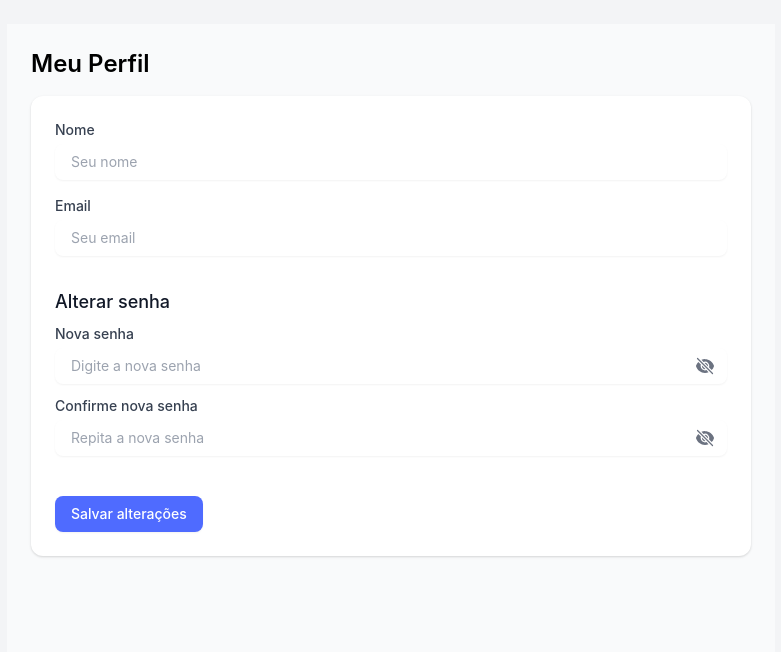
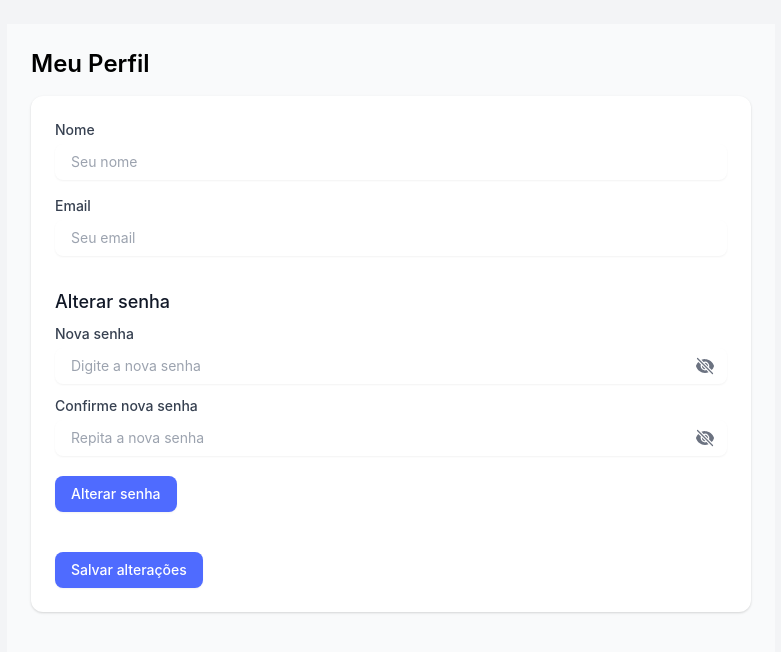
Before and after one commit to katarinacaetano09/agendamento_Israel, a Nuxt app: page /profile in a window 1280 px wide. Shown: the top 652 px of the page, without its empty margins (249-1030 px from the left). Built offline with nearby package versions, Linux system fonts and the light colour scheme; no server answers; the database is empty.

Commit message:
feat(auth): add updatePassword to useAuth; wire ChargePassword to call it with validation

```diff
--- a/app/components/common/ChargePassword.vue
+++ b/app/components/common/ChargePassword.vue
@@ -13,12 +13,18 @@
       v-model="confirmNovaSenhaLocal"
       placeholder="Repita a nova senha"
     />
+    <div class="pt-2">
+      <BaseButton :disabled="changing" @click="handleChange">Alterar senha</BaseButton>
+    </div>
   </div>
 </template>
 
 <script setup lang="ts">
 import { ref, watch } from 'vue'
 import BaseInput from '~/components/BaseInput.vue'
+import BaseButton from '~/components/BaseButton.vue'
+import { useToast } from 'vue-toastification'
+import { useAuth } from '~/composables/useAuth'
 
 const props = withDefaults(defineProps<{
   novaSenha?: string | null
@@ -33,6 +39,10 @@ const emit = defineEmits(["update:novaSenha", "update:confirmNovaSenha"])
 
 const novaSenhaLocal = ref(props.novaSenha ?? '')
 const confirmNovaSenhaLocal = ref(props.confirmNovaSenha ?? '')
+const changing = ref(false)
+
+const toast = useToast()
+const { updatePassword } = useAuth()
 
 watch(novaSenhaLocal, (v) => emit('update:novaSenha', v))
 watch(confirmNovaSenhaLocal, (v) => emit('update:confirmNovaSenha', v))
@@ -40,4 +50,33 @@ watch(confirmNovaSenhaLocal, (v) => emit('update:confirmNovaSenha', v))
 // keep props in sync when parent updates
 watch(() => props.novaSenha, (v) => { if (v !== novaSenhaLocal.value) novaSenhaLocal.value = v ?? '' })
 watch(() => props.confirmNovaSenha, (v) => { if (v !== confirmNovaSenhaLocal.value) confirmNovaSenhaLocal.value = v ?? '' })
+
+async function handleChange() {
+  if (!novaSenhaLocal.value) {
+    toast.error('Informe a nova senha')
+    return
+  }
+  if (novaSenhaLocal.value.length < 6) {
+    toast.error('A senha deve ter pelo menos 6 caracteres')
+    return
+  }
+  if (novaSenhaLocal.value !== confirmNovaSenhaLocal.value) {
+    toast.error('As senhas não conferem')
+    return
+  }
+
+  try {
+    changing.value = true
+    const ok = await updatePassword(novaSenhaLocal.value)
+    if (ok) {
+      // limpa campos e emite updates
+      novaSenhaLocal.value = ''
+      confirmNovaSenhaLocal.value = ''
+      emit('update:novaSenha', '')
+      emit('update:confirmNovaSenha', '')
+    }
+  } finally {
+    changing.value = false
+  }
+}
 </script>
--- a/app/composables/useAuth.ts
+++ b/app/composables/useAuth.ts
@@ -84,6 +84,30 @@ export const useAuth = () => {
   };
 
   /**
+   * Atualiza a senha do usuário autenticado via Supabase
+   */
+  const updatePassword = async (newPassword: string) => {
+    try {
+      loading.value = true
+      error.value = null
+      const { data, error: pwdError } = await supabase.auth.updateUser({ password: newPassword })
+      if (pwdError) {
+        error.value = pwdError.message
+        toast.error('Falha ao alterar a senha. Tente novamente.')
+        return false
+      }
+      toast.success('Senha alterada com sucesso!')
+      return true
+    } catch (err: any) {
+      error.value = err.message || 'Erro ao alterar a senha'
+      toast.error('Erro ao alterar a senha. Tente novamente.')
+      return false
+    } finally {
+      loading.value = false
+    }
+  }
+
+  /**
    * Logout do usuário
    */
   const logout = async () => {
@@ -125,6 +149,7 @@ export const useAuth = () => {
     login,
     loginWithOtp,
     logout,
+    updatePassword,
     isAuthenticated
   };
 };
```
